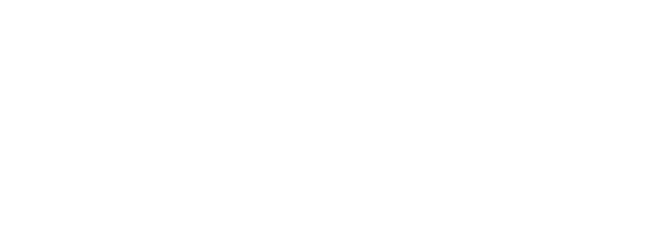
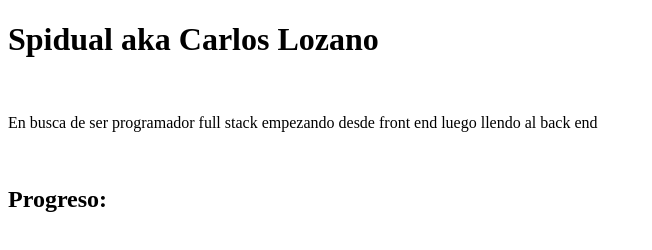
Before and after one commit to Pidual/PORTAFOLIO, a plain HTML site: page index.html in a window 1280 px wide. Shown: the whole page, without its empty margins (0-652 px from the left). Drawn offline with Linux system fonts and the light colour scheme.

Commit message:
unos mods

```diff
--- a/index.html
+++ b/index.html
@@ -7,6 +7,11 @@
     <title>Spidual</title>
 </head>
 <body>
+    <h1> Spidual aka Carlos Lozano</h1>
+    <Img src=""></Img>
+    <p> En busca de ser programador full stack empezando desde front end luego llendo al back end</p>
+    <br>
+    <h2> Progreso: </h2>
 
 </body>
 </html>
```
